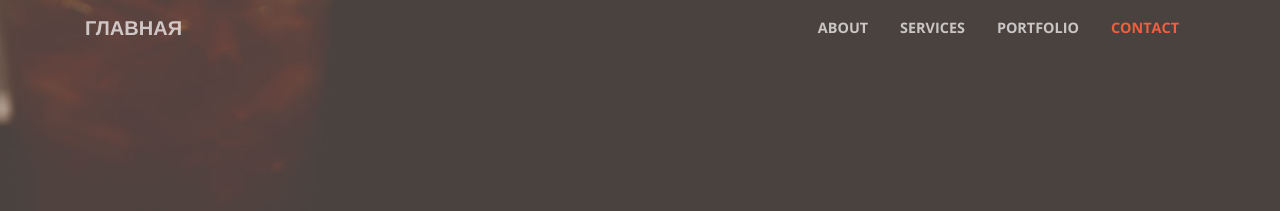
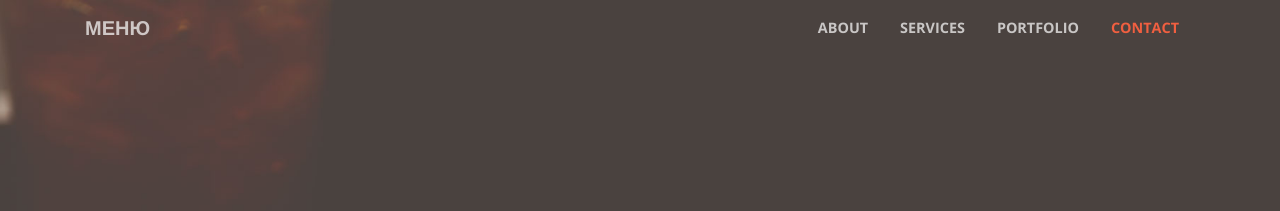
Before and after one commit to climbind/climbind.github.io, a Jekyll site: the page index.html, which Jekyll copies as it is, in a window 1280 px wide. Shown: the top 211 px of the page. Built offline with Jekyll 4.4.1, drawn with Linux system fonts in a browser that asks for light colours.

Commit message:
Update index.html

```diff
--- a/index.html
+++ b/index.html
@@ -31,7 +31,7 @@
     <!-- Navigation -->
     <nav class="navbar navbar-expand-lg navbar-light fixed-top" id="mainNav">
       <div class="container">
-        <a class="navbar-brand js-scroll-trigger" href="#page-top">Главная</a>
+        <a class="navbar-brand js-scroll-trigger" href="#page-top">Меню</a>
         <button class="navbar-toggler navbar-toggler-right" type="button" data-toggle="collapse" data-target="#navbarResponsive" aria-controls="navbarResponsive" aria-expanded="false" aria-label="Toggle navigation">
           <span class="navbar-toggler-icon"></span>
         </button>
```
